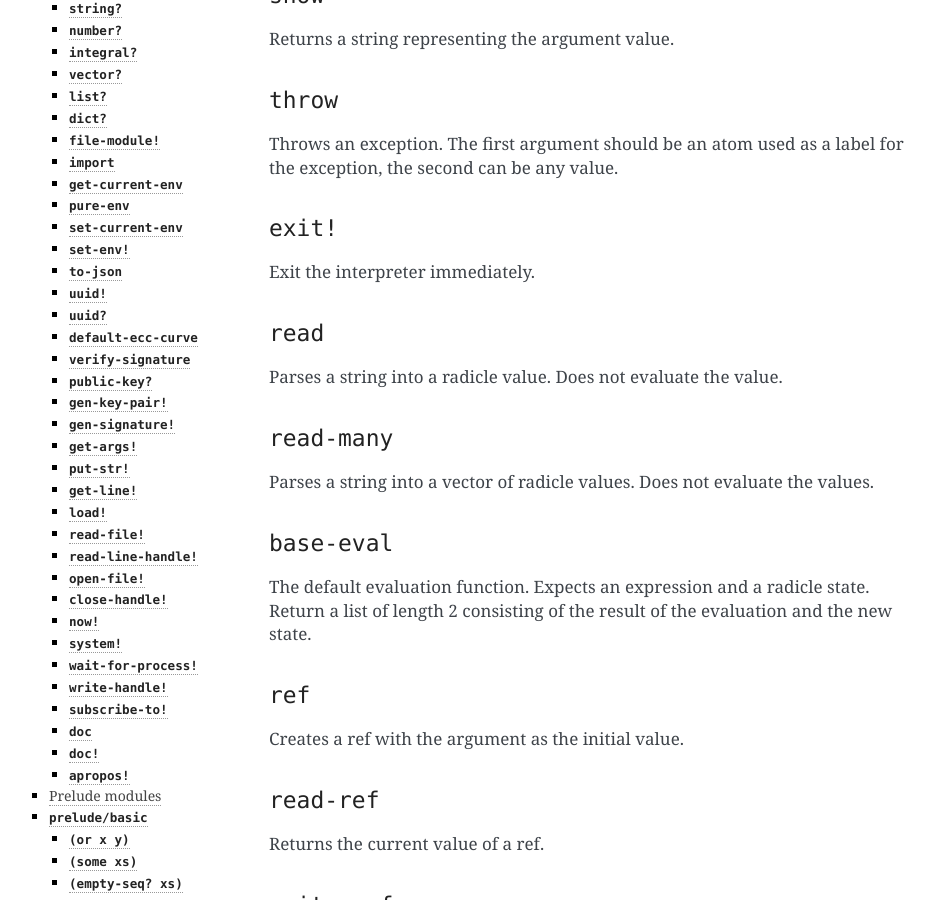
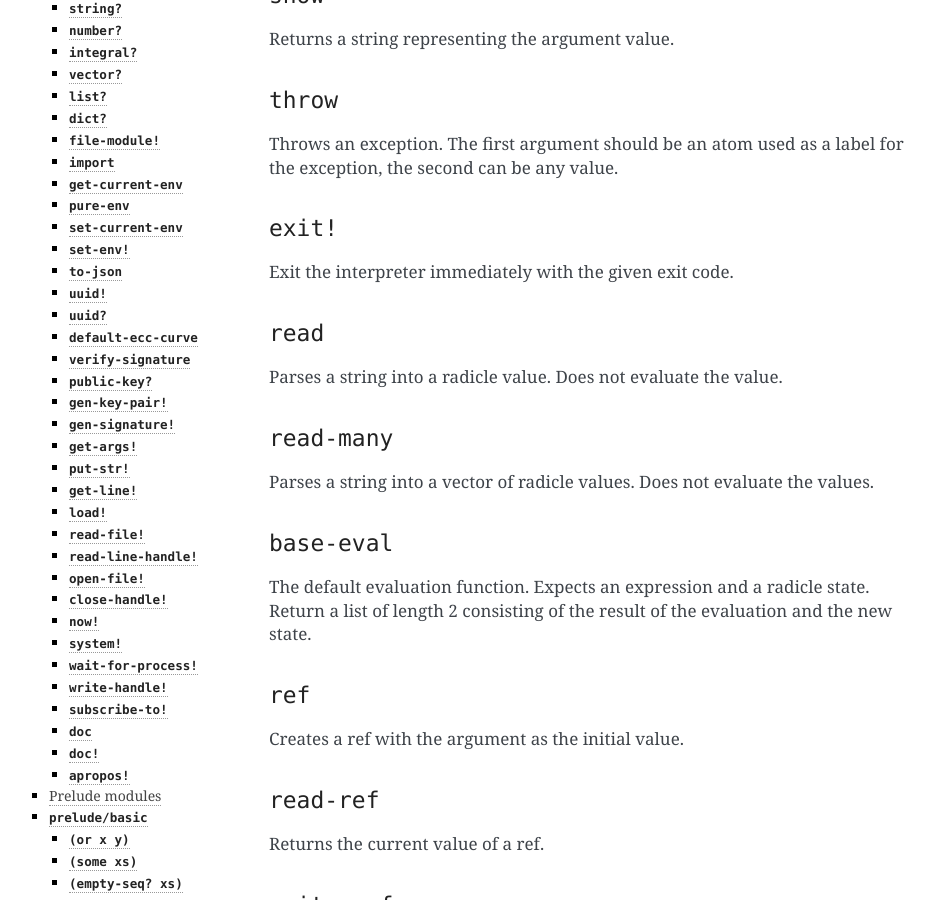
Before and after one commit to radicle-dev/radicle-alpha, a Sphinx documentation site: the page built from docs/source/reference.rst, in a window 1280 px wide and 900 px high, scrolled down 1255 px. Shown: the whole window, without its empty margins (151-1086 px from the left). Built offline with Sphinx 7.4.7, drawn with Linux system fonts in a browser that asks for light colours; pages that are not in the unit, such as notebooks, are missing from menus.

Commit message:
'exit!' gets an argument
The 'exit!' primfn now receives an exit code integer argument. When
running the interpreter from the CLI that exit code is propagated
thrown.

```diff
--- a/docs/source/reference.rst
+++ b/docs/source/reference.rst
@@ -67,7 +67,7 @@ label for the exception, the second can be any value.
 ``exit!``
 ~~~~~~~~~
 
-Exit the interpreter immediately.
+Exit the interpreter immediately with the given exit code.
 
 ``read``
 ~~~~~~~~
```
Also changed, not shown: 7 other files.
